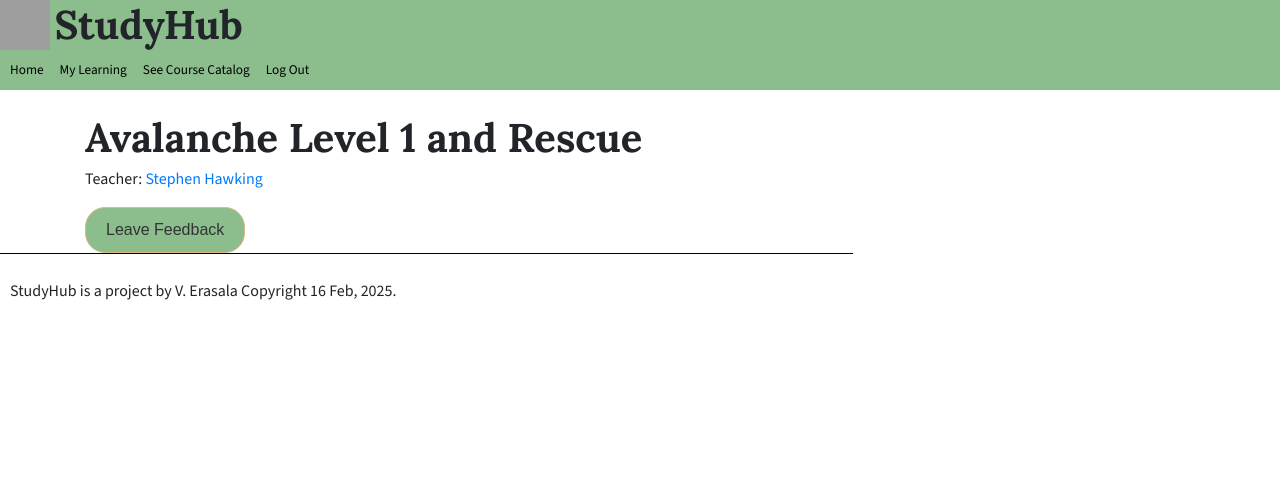
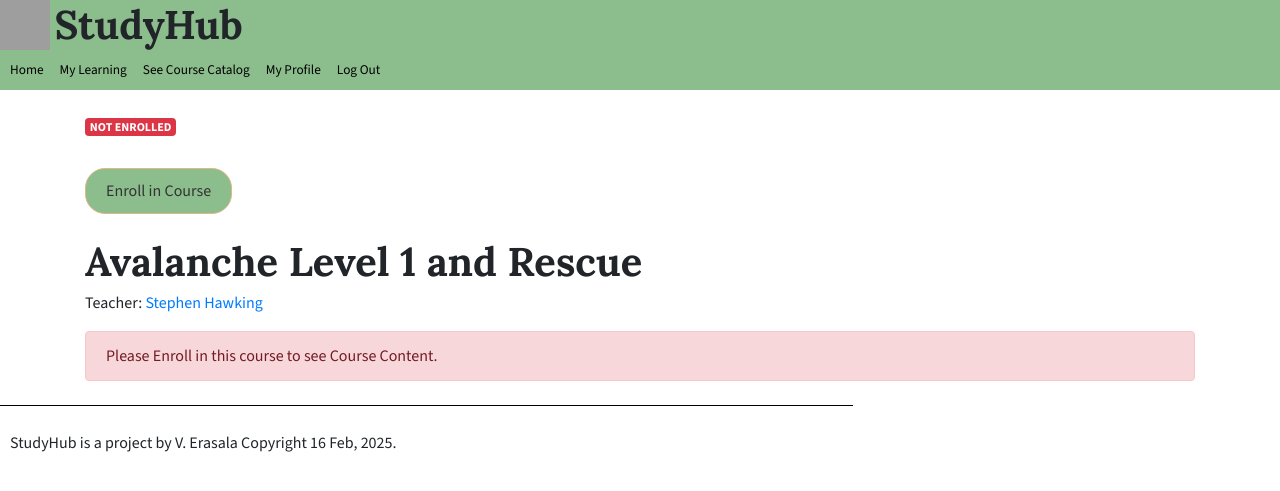
Before and after one commit to deuxroux/study-hub, a Django app: page /course/4 in a window 1280 px wide. Shown: the top 491 px of the page. Run offline with Django 5.2, Linux system fonts and the light colour scheme; a user stored in the database is signed in; data comes from the database, SQL or seed files in the repository; both versions use the stored data as it was after the commit; some libraries are stand-ins or nearby versions; grey boxes are pictures that could not be loaded.

Commit message:
added logic for enrollment and my learning view for students

```diff
--- a/study_hub_app/study_hub/forms.py
+++ b/study_hub_app/study_hub/forms.py
@@ -15,6 +15,7 @@ class UserForm(UserCreationForm):
     class Meta:
         model = User
         fields = ('username', 'email', 'password1', 'password2', 'name', 'photo') #password 2 is defulat ofr password validation
+
 
 
 class UserProfileForm(forms.ModelForm):
--- a/study_hub_app/study_hub/templates/study_hub/course_catalog.html
+++ b/study_hub_app/study_hub/templates/study_hub/course_catalog.html
@@ -2,7 +2,7 @@
 {% load bootstrap4 %}
 
 {% block content %}
-<div class = "container mt-4">
+<div class = "container mt-4 mb-4">
     <div class = "row">
         <div class="col-md-12">
             <h1>All Courses</h1>
--- a/study_hub_app/study_hub/templates/study_hub/course_detail.html
+++ b/study_hub_app/study_hub/templates/study_hub/course_detail.html
@@ -2,9 +2,25 @@
 {% load bootstrap4 %}
 
 {% block content %}
-<div class="container mt-4">
+<div class= "container mt-4">
+    {% if user_can_enroll %}
+    <p  class="badge badge-danger"> NOT ENROLLED <p>
+    <form action="{% url 'enroll_in_course' course.pk %}" method="post">
+        {% csrf_token %}
+        <button type="submit" class="btn btn-primary">Enroll in Course</button>
+    </form>
+    {% elif user_is_enrolled %}
+        <p  class="badge badge-success"> CURRENTLY ENROLLED <p>
+        <form action="{% url 'unenroll_from_course' course.pk %}" method="post">
+            {% csrf_token %}
+            <button type="submit" class="btn-danger">Unenroll from Course</button>
+        </form>
+    {% endif %}
+</div>
+<div class="container mt-4 mb-4">
     <h1>{{ course.title }}</h1>
     <p>Teacher: <a href="/user/{{course.teacher.username}}">{{ course.teacher.name }}</a></p>
+    {% if user_is_enrolled %}
     <div>
         {% if materials %}
         <div>
@@ -24,5 +40,13 @@
     <div>
         <a href="{% url 'leave_feedback' course.pk %}" class="btn btn-primary">Leave Feedback</a>
     </div>
+    {% elif not user_is_enrolled %}
+    <div>
+        <p class = "alert alert-danger" >Please Enroll in this course to see Course Content. </p>
+    </div>
+    {% endif %}
 </div>
+
+
+
 {% endblock %}
--- a/study_hub_app/study_hub/templates/study_hub/index.html
+++ b/study_hub_app/study_hub/templates/study_hub/index.html
@@ -3,7 +3,7 @@
     <br />
     {% if user.is_authenticated %}
     <h1>
-       Welcome, <a href="{% url 'user_profile' user.username %}"> {{ user.username }}</a>!
+       Welcome, <a href="{% url 'user_profile' user.username %}"> {{ user.name }}</a>!
     </h1>
     {% endif %}
     <b>CM3035 Advanced Web Development Final Project</b><br>
--- a/study_hub_app/study_hub/templates/study_hub/login.html
+++ b/study_hub_app/study_hub/templates/study_hub/login.html
@@ -2,7 +2,7 @@
 {% load bootstrap4 %}
 
 {% block content %}
-
+<div class="mt-4 mb-4">
     <h1>Login</h1>
 
     {% if error %}
@@ -20,6 +20,7 @@ Password: <input type="password" name="password" value="" size="50" />
     </form>
 
     <strong>No Account? <a href="/register/">  Register Your StudyHub Account Here! </a></strong>
+</div>
 
 
 {% endblock %}
--- a/study_hub_app/study_hub/templates/study_hub/title.html
+++ b/study_hub_app/study_hub/templates/study_hub/title.html
@@ -10,28 +10,18 @@
      <ul class="navbar-nav mr-auto" id="navigation">
         <li class="nav-item active"> <a class="nav-link" href="/">Home </a> </li>
         {% if user.is_authenticated %}
-
         {% if user.is_teacher %}
-        <li class="nav-item active">
-        <a class="nav-link" href="/"> Add New Course </a>
-        <li class="nav-item active">
-        <a class="nav-link" href="/"> See Current Classes</a>
+        <li class="nav-item active"> <a class="nav-link" href="/"> Add New Course </a></li>
+        <li class="nav-item active"> <a class="nav-link" href="/"> See Current Classes</a></li>
         {% else %}
-        <li class="nav-item active">
-        <a class="nav-link" href="/"> My Learning</a>
-        <li class="nav-item active">
-        <a class="nav-link" href="{% url 'course_catalog' %}"> See Course Catalog</a>
+        <li class="nav-item active"> <a class="nav-link" href="{% url 'my_learning' %}"> My Learning</a> </li>
+        <li class="nav-item active"> <a class="nav-link" href="{% url 'course_catalog' %}"> See Course Catalog</a> </li>
         {% endif %}
-        <li class="nav-item active">
-        <a class="nav-link" href="{% url 'logout' %}"> Log Out</a>
-        </li>
+        <li class="nav-item active"><a class="nav-link" href="{% url 'user_profile' user.username %}"> My Profile</a></li>
+        <li class="nav-item active"> <a class="nav-link" href="{% url 'logout' %}"> Log Out</a></li>
         {% else %}
-        <li class="nav-item active">
-          <a class="nav-link" href="{% url 'register' %}"> Register</a>
-        </li>
-        <li class="nav-item active">
-        <a class="nav-link" href="{% url 'login' %}"> Log In </a>
-        </li>
+        <li class="nav-item active"> <a class="nav-link" href="{% url 'register' %}"> Register</a></li>
+        <li class="nav-item active"> <a class="nav-link" href="{% url 'login' %}"> Log In </a></li>
 
         {% endif %}
      </ul>
--- a/study_hub_app/study_hub/urls.py
+++ b/study_hub_app/study_hub/urls.py
@@ -10,8 +10,10 @@ urlpatterns = [
     path('user/<str:username>/', views.user_profile_page, name='user_profile'),
     path('course-catalog/', views.course_catalog, name = 'course_catalog'),
     path('course/<int:pk>', views.course_view, name = 'course_view'),
-    path('feedback/<int:pk>', views.feedback, name='leave_feedback'),
-
+    path('feedback/<int:pk>', views.feedback_view, name='leave_feedback'),
+    path('enroll/<int:pk>', views.enroll_in_course, name='enroll_in_course'),
+    path('unenroll/<int:pk>', views.unenroll_from_course, name='unenroll_from_course'),
+    path('my-learning/', views.my_learning_view, name = 'my_learning'),
 
     #API routes for debugging
     path('api/allCourses', api.AllCourses.as_view(), name = 'course_information'),
--- a/study_hub_app/study_hub/views.py
+++ b/study_hub_app/study_hub/views.py
@@ -1,6 +1,8 @@
 from django.shortcuts import render, redirect, get_object_or_404
 from django.contrib.auth import authenticate, login, logout
-from django.db.models import Avg, Count
+from django.contrib.auth.decorators import login_required
+from django.db.models import Avg, Count, Max
+from django.utils.timezone import now
 from .models import *
 from .forms import *
 from .serializers import *
@@ -16,46 +18,41 @@ def user_logout(request):
 def course_catalog(request):
     context ={}
     courseData = Course.objects.annotate(
-        num_students=Count('students'),
+        num_students=Count('students', distinct=True), #distinct must be true to avoid duplicates across other models during join
         avg_rating=Avg('feedback__rating')
     ).all() #Use django features for annotate to substitute for join methods
 
     context = {
         'courses': courseData
     }
+
     return render(request, 'study_hub/course_catalog.html', context)
 
-def feedback(request,pk):
-    course = get_object_or_404(Course, pk = pk)
+def register(request):
+    registered = False
+
     if request.method == 'POST':
-        form = LeaveFeedbackForm(request.POST)
-        if form.is_valid():
-            feedback = form.save(commit=False)
-            feedback.course = course
-            feedback.student = request.user
-            feedback.save()
-            return redirect('feedback', pk = course.pk)
+        user_form = UserForm(request.POST,request.FILES) #deal with image too
+        profile_form = UserProfileForm(data=request.POST)
+
+        if user_form.is_valid() and profile_form.is_valid():
+            user = user_form.save(commit = False) # do not commit until we get the is_teacher field
+            user.is_teacher=profile_form.cleaned_data.get('is_teacher')
+
+            #TODO image processing?
+
+            user.save()
+
+            registered = True
+        else:
+            print(user_form.errors, profile_form.errors)
     else:
-        form = LeaveFeedbackForm()
+        user_form = UserForm()
+        profile_form = UserProfileForm()
 
-    prev_feedback = Feedback.objects.filter(course=course).order_by('-date_posted')
-    context = {'form':form, 'course':course, 'feedbacks': prev_feedback}
-
-    return render(request, 'study_hub/feedback.html', context)
-
-def course_view(request, pk):
-    #course data
-    course = get_object_or_404(Course, pk = pk)
-
-    # course materials
-    materials = CourseMaterial.objects.filter(course=course).order_by('-uploaded_at')
-
-    context = {
-        'course': course,
-        'materials': materials
-    }
-    return render(request, 'study_hub/course_detail.html', context)
-
+    return render(request, 'study_hub/register.html', {'user_form': user_form,
+                                                       'profile_form': profile_form,
+                                                       'registered': registered})
 
 def user_login(request):
     context = {}
@@ -78,6 +75,57 @@ def user_login(request):
 
     return render(request, 'study_hub/login.html', context )
 
+@login_required
+
+def my_learning_view(request):
+    user = request.user
+
+    course_data = Course.objects.filter(students=user).annotate(
+        latest_assignment=Max('materials__title', filter=models.Q(materials__assignment_due_date__gte=now())), #perform a query for the assignment with the nearest due date
+        assignment_due=Max('materials__assignment_due_date', filter=models.Q(materials__assignment_due_date__gte=now()))
+    ).order_by('title')
+
+    context = {'user_courses': course_data}
+    return render(request, 'study_hub/my_learning.html', context)
+
+@login_required
+def course_view(request, pk):
+    #course data
+    course = get_object_or_404(Course, pk = pk)
+    # course materials
+    materials = CourseMaterial.objects.filter(course=course).order_by('-uploaded_at')
+    user = request.user
+    user_is_enrolled = Enrollment.objects.filter(student=user, course=course).exists()
+    user_can_enroll = not user.is_teacher and not user_is_enrolled
+
+    context = {
+        'course': course,
+        'materials': materials,
+        'user_is_enrolled': user_is_enrolled,
+        'user_can_enroll': user_can_enroll
+    }
+    return render(request, 'study_hub/course_detail.html', context)
+
+@login_required
+def enroll_in_course(request, pk):
+    course = get_object_or_404(Course, pk=pk)
+    user = request.user
+
+    #employ a second check in case the url is accessed elsewhere
+    if not user.is_teacher:
+        Enrollment.objects.get_or_create(student = user, course = course)
+        return redirect(course_view, pk = course.pk)
+
+@login_required
+def unenroll_from_course(request, pk):
+    course = get_object_or_404(Course, pk= pk)
+    user = request.user
+    Enrollment.objects.filter(student= user, course= course).delete() #TODO does this logic handle the case that a user is not enrolled?
+
+    return redirect(course_view, pk = course.pk)
+
+
+@login_required
 def user_profile_page(request, username):
     profile = get_object_or_404(User, username = username)
     is_own_profile = request.user == profile # see if the person viewing owns the profile and thus is able to make status updates
@@ -108,29 +156,21 @@ def user_profile_page(request, username):
     }
     return render(request, 'study_hub/user_profile.html', context)
 
+@login_required
+def feedback_view(request,pk):
+    course = get_object_or_404(Course, pk = pk)
+    if request.method == 'POST':
+        form = LeaveFeedbackForm(request.POST)
+        if form.is_valid():
+            feedback = form.save(commit=False)
+            feedback.course = course
+            feedback.student = request.user
+            feedback.save()
+            return redirect(feedback_view, pk = course.pk)
+    else:
+        form = LeaveFeedbackForm()
 
-def register(request):
-    registered = False
+    prev_feedback = Feedback.objects.filter(course=course).order_by('-date_posted')
+    context = {'form':form, 'course':course, 'feedbacks': prev_feedback}
 
-    if request.method == 'POST':
-        user_form = UserForm(request.POST,request.FILES) #deal with image too
-        profile_form = UserProfileForm(data=request.POST)
-
-        if user_form.is_valid() and profile_form.is_valid():
-            user = user_form.save(commit = False) # do not commit until we get the is_teacher field
-            user.is_teacher=profile_form.cleaned_data.get('is_teacher')
-
-            #TODO image processing?
-
-            user.save()
-
-            registered = True
-        else:
-            print(user_form.errors, profile_form.errors)
-    else:
-        user_form = UserForm()
-        profile_form = UserProfileForm()
-
-    return render(request, 'study_hub/register.html', {'user_form': user_form,
-                                                       'profile_form': profile_form,
-                                                       'registered': registered})
+    return render(request, 'study_hub/feedback.html', context)
```
Also changed, not shown: study_hub_app/study_hub/templates/study_hub/feedback.html (+6 -5 lines), study_hub_app/study_hub/templates/study_hub/my_learning.html (added, +33 -0 lines), study_hub_app/db.sqlite3, study_hub_app/media/course_materials/CMI.jpg (added), 2 other files. Lines whose indentation alone changed are shown as unchanged.
